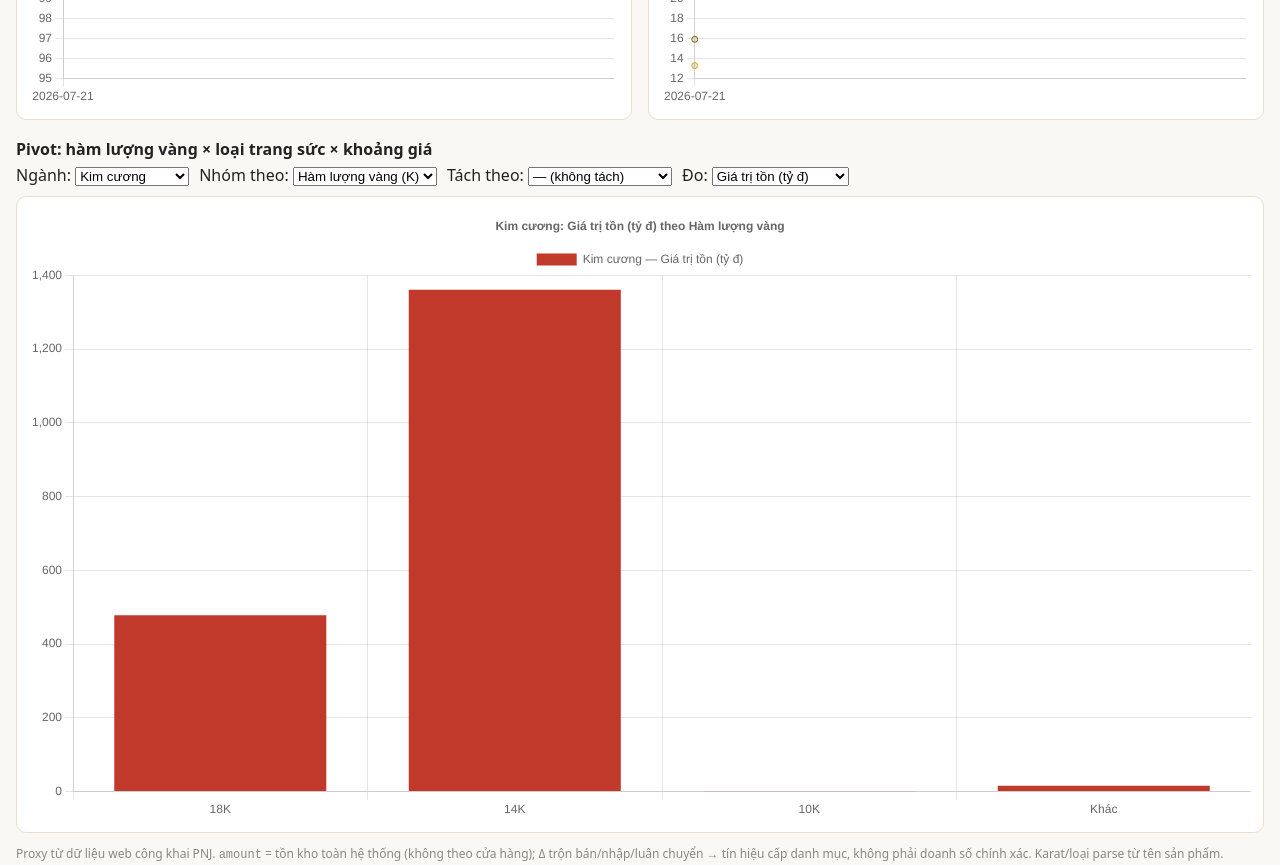
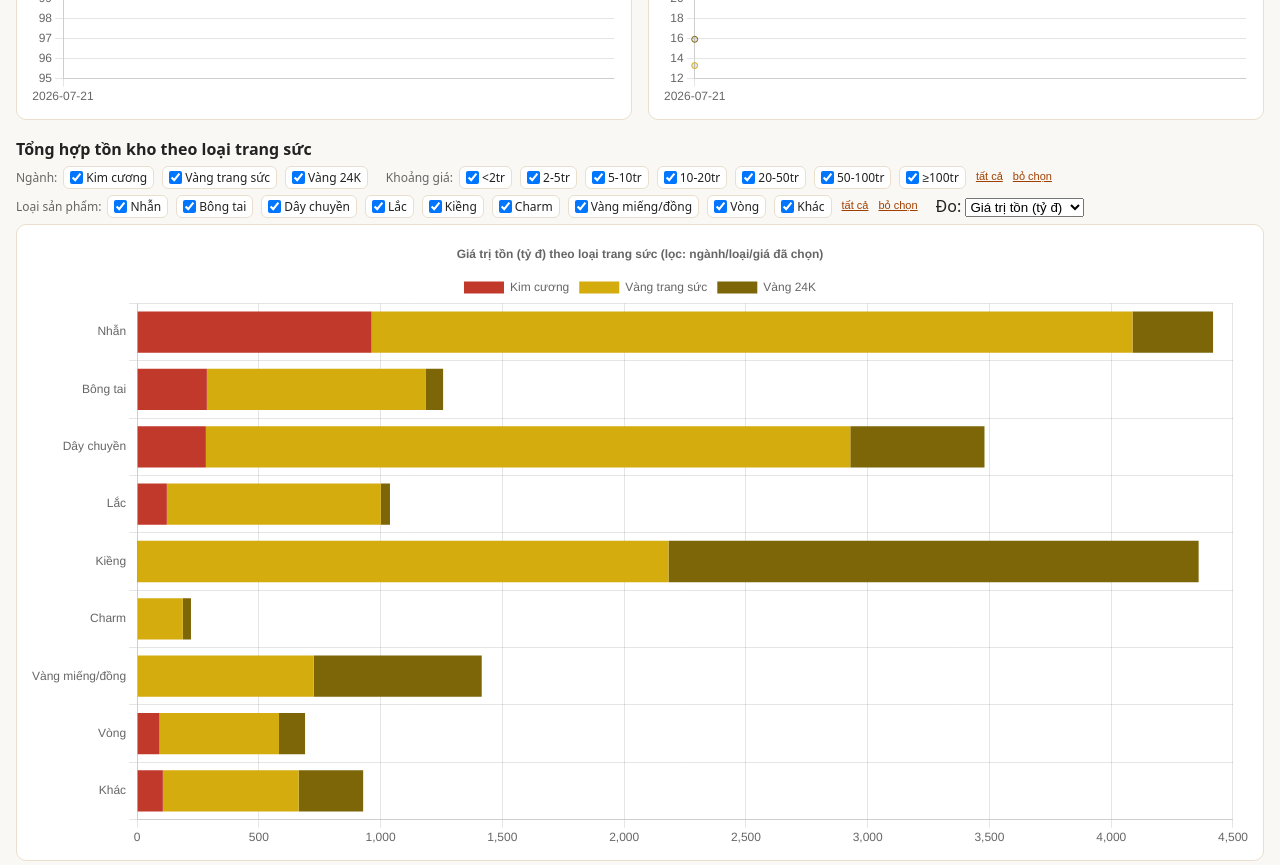
Before and after one commit to BrosPartners/pnj-diamond-dashboard, a plain HTML site: page index.html in a window 1280 px wide. Shown: the part 1060-1925 px from the top of the page. Drawn offline with nearby package versions, Linux system fonts and the light colour scheme.

Commit message:
Add filterable jewelry-type summary chart (segment/type/price filters)

```diff
--- a/app.js
+++ b/app.js
@@ -121,6 +121,7 @@ async function load(){
     else if(window.DEMO_BREAKDOWN){ bd = window.DEMO_BREAKDOWN; }
     window.__BD = bd;
     setupBreakdown(bd);
+    setupTypeSummary(bd);
   } catch(e){
     updated.textContent = 'Lỗi tải dữ liệu — kiểm tra Sheet ID và quyền chia sẻ (' + e.message + ')';
     console.error(e);
@@ -199,5 +200,68 @@ function renderBreakdown(){
       plugins:{title:{display:true,text:(LABEL[seg]||seg)+': '+mlbl+' theo '+DIM_LABEL[gi]+(si?(' × '+DIM_LABEL[si]):'')}}}});
 }
 
+// ---- Tổng hợp tồn kho theo loại trang sức (filter: ngành × loại × giá) ----
+const TYPE_ORDER = ["Nhẫn","Bông tai","Dây chuyền","Lắc","Kiềng","Mặt dây","Charm","Vàng miếng/đồng","Vòng","Khác"];
+function ordTypes(vals){
+  return [...vals].sort((a,b)=>((TYPE_ORDER.indexOf(a)+1||99)-(TYPE_ORDER.indexOf(b)+1||99)));
+}
+function checkedVals(boxId){
+  return [...document.querySelectorAll('#'+boxId+' input:checked')].map(i=>i.value);
+}
+function buildChipbox(boxId, values, checkedByDefault){
+  const box = document.getElementById(boxId); if(!box) return;
+  box.innerHTML = values.map(v=>
+    `<label><input type="checkbox" value="${v}" ${checkedByDefault(v)?'checked':''}>${LABEL[v]||v}</label>`
+  ).join('');
+}
+function wireAllNone(allBtnId, noneBtnId, boxId, rerender){
+  const allBtn=document.getElementById(allBtnId), noneBtn=document.getElementById(noneBtnId);
+  if(allBtn && !allBtn.__wired){ allBtn.addEventListener('click',()=>{
+    document.querySelectorAll('#'+boxId+' input').forEach(i=>i.checked=true); rerender(); }); allBtn.__wired=true; }
+  if(noneBtn && !noneBtn.__wired){ noneBtn.addEventListener('click',()=>{
+    document.querySelectorAll('#'+boxId+' input').forEach(i=>i.checked=false); rerender(); }); noneBtn.__wired=true; }
+}
+function setupTypeSummary(rows){
+  const segBox = document.getElementById('tsSegBox'); if(!segBox) return;
+  const cross = (rows||[]).filter(r=>r.dimension==='cross');
+  const latest = cross.length ? cross.map(r=>r.date).sort().at(-1) : null;
+  const latestRows = cross.filter(r=>r.date===latest).map(r=>({...r,_p:parseCross(r)}));
+  window.__TS = latestRows;
+
+  const segs = ["diamond","gold_jewelry","gold_24k"].filter(s=>latestRows.some(r=>r.segment===s));
+  buildChipbox('tsSegBox', segs, ()=>true);
+  const types = ordTypes(new Set(latestRows.map(r=>r._p.type)));
+  buildChipbox('tsTypeBox', types, ()=>true);
+  const prices = ordBuckets('price', new Set(latestRows.map(r=>r._p.price)));
+  buildChipbox('tsPriceBox', prices, ()=>true);
+
+  ['tsSegBox','tsTypeBox','tsPriceBox'].forEach(id=>{
+    document.querySelectorAll('#'+id+' input').forEach(i=>{
+      if(!i.__wired){ i.addEventListener('change', renderTypeSummary); i.__wired=true; }
+    });
+  });
+  const metricSel = document.getElementById('tsMetric');
+  if(metricSel && !metricSel.__wired){ metricSel.addEventListener('change', renderTypeSummary); metricSel.__wired=true; }
+  wireAllNone('tsPriceAll','tsPriceNone','tsPriceBox', renderTypeSummary);
+  wireAllNone('tsTypeAll','tsTypeNone','tsTypeBox', renderTypeSummary);
+  renderTypeSummary();
+}
+function renderTypeSummary(){
+  const rows = window.__TS || [];
+  const segs = checkedVals('tsSegBox');
+  const types = checkedVals('tsTypeBox');
+  const prices = checkedVals('tsPriceBox');
+  const metric = document.getElementById('tsMetric').value;
+  const mlbl = {total_value_vnd:'Giá trị tồn (tỷ đ)', total_units:'Số lượng', n_skus:'Số SKU'}[metric];
+  const f = rows.filter(r=>segs.includes(r.segment) && prices.includes(r._p.price));
+  const typeVals = ordTypes(new Set(f.map(r=>r._p.type))).filter(t=>types.includes(t));
+  const datasets = segs.map(s=>({label:LABEL[s]||s,
+    data:typeVals.map(t=>aggValue(f.filter(r=>r.segment===s && r._p.type===t), metric)),
+    backgroundColor:COLORS[s]||'#c0392b'}));
+  draw('typeSummary', {type:'bar', data:{labels:typeVals, datasets},
+    options:{indexAxis:'y', scales:{x:{stacked:true},y:{stacked:true}},
+      plugins:{title:{display:true,text:mlbl+' theo loại trang sức (lọc: ngành/loại/giá đã chọn)'}}}});
+}
+
 const _lb=document.getElementById('load'); if(_lb) _lb.addEventListener('click', load);
 if(window.DEMO_ROLLUP){ load(); }   // auto-render baked snapshot
--- a/index.html
+++ b/index.html
@@ -13,6 +13,13 @@
  .kpi{background:#fff;border:1px solid #eadfce;border-radius:10px;padding:10px 14px;min-width:150px}
  .kpi .v{font-size:22px;font-weight:700} .kpi .l{font-size:12px;color:#888}
  .kpi.diamond .v{color:#c0392b} .kpi.all .v{color:#2c3e50}
+ .chipbox{display:inline-flex;flex-wrap:wrap;gap:4px 8px;vertical-align:middle}
+ .chipbox label{display:inline-flex;align-items:center;gap:3px;font-size:12px;font-weight:normal;margin:0;padding:2px 6px;background:#fff;border:1px solid #eadfce;border-radius:6px;cursor:pointer}
+ .chipbox input{margin:0;padding:0}
+ .filterRow{display:flex;flex-wrap:wrap;gap:6px 18px;align-items:flex-start;margin:6px 0}
+ .filterRow>div{display:flex;align-items:flex-start;gap:6px}
+ .filterRow .fl{font-size:12px;color:#666;white-space:nowrap;padding-top:3px}
+ .linkbtn{font-size:11px;color:#a04000;background:none;border:none;cursor:pointer;padding:0;margin-left:4px;text-decoration:underline}
 </style></head><body>
  <h1>PNJ Diamond Inventory &amp; Velocity Tracker</h1>
  <input id="sheetId" type="hidden">
@@ -26,6 +33,21 @@
    <div class="card"><canvas id="relindex"></canvas></div>
    <div class="card"><canvas id="price"></canvas></div>
  </div>
+ <h2 style="font-size:16px;margin:18px 0 4px">Tổng hợp tồn kho theo loại trang sức</h2>
+ <div class="filterRow">
+   <div><span class="fl">Ngành:</span> <span id="tsSegBox" class="chipbox"></span></div>
+   <div><span class="fl">Khoảng giá:</span> <span id="tsPriceBox" class="chipbox"></span> <button type="button" class="linkbtn" id="tsPriceAll">tất cả</button><button type="button" class="linkbtn" id="tsPriceNone">bỏ chọn</button></div>
+ </div>
+ <div class="filterRow">
+   <div><span class="fl">Loại sản phẩm:</span> <span id="tsTypeBox" class="chipbox"></span> <button type="button" class="linkbtn" id="tsTypeAll">tất cả</button><button type="button" class="linkbtn" id="tsTypeNone">bỏ chọn</button></div>
+   <label>Đo: <select id="tsMetric">
+     <option value="total_value_vnd">Giá trị tồn (tỷ đ)</option>
+     <option value="total_units">Số lượng (units)</option>
+     <option value="n_skus">Số SKU</option>
+   </select></label>
+ </div>
+ <div class="card"><canvas id="typeSummary"></canvas></div>
+
  <h2 style="font-size:16px;margin:18px 0 4px">Pivot: hàm lượng vàng × loại trang sức × khoảng giá</h2>
  <div class="controls" style="display:flex;flex-wrap:wrap;gap:10px;align-items:center">
    <label>Ngành: <select id="bdSeg"></select></label>
```
